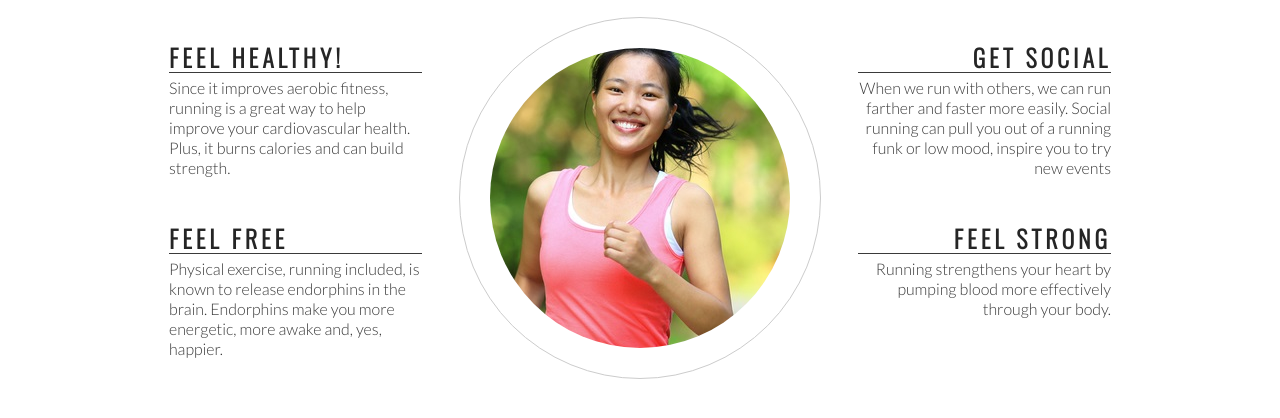
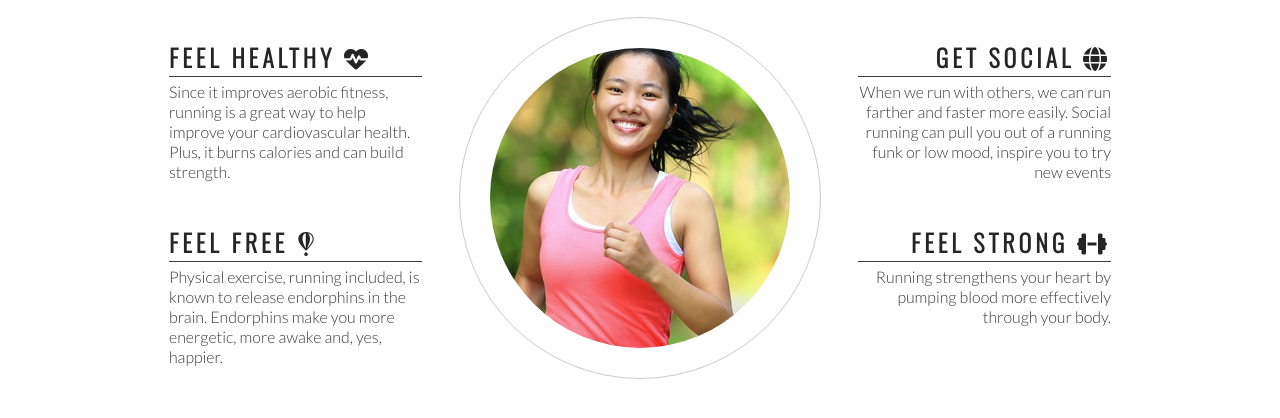
Before and after one commit to LadyNeowen/love-running, a plain HTML site: page index.html in a window 1280 px wide. Shown: the part 764-1182 px from the top of the page. Drawn offline with nearby package versions, Linux system fonts and the light colour scheme.

Commit message:
Add font awesome icons to club ethos section

```diff
--- a/index.html
+++ b/index.html
@@ -43,13 +43,13 @@
         <h2 id="welcome">Why love running with us</h2>
         <div id="left-about">
         <div class="left-about-heading">
-            <h2>Feel Healthy!</h2>
+            <h2>Feel Healthy <i class="fas fa-heartbeat"></i></h2>
             <hr>
             <p>Since it improves aerobic fitness, running is a great way to help improve your cardiovascular health. Plus, it burns calories and can build strength.
             </p>
             </div>
                 <div class="left-about-heading">
-                <h2>Feel Free</h2>
+                <h2>Feel Free <i class="fab fa-fly"></i></h2>
                 <hr>
                 <p>Physical exercise, running included, is known to release endorphins in the brain. Endorphins make you more energetic, more awake and, yes, happier.
                 </p>
@@ -58,12 +58,12 @@
     </div>
          <div id="right-about">
              <div class="right-about-heading">
-                 <h2>Get Social</h2>
+                 <h2>Get Social <i class="fas fa-globe"></i></h2>
                  <hr>
                  <p>When we run with others, we can run farther and faster more easily. Social running can pull you out of a running funk or low mood, inspire you to try new events</p>
              </div>
                 <div class="right-about-heading">
-                <h2>Feel Strong</h2>
+                <h2>Feel Strong <i class="fa-solid fa-dumbbell"></i></h2>
                 <hr>
                 <p>Running strengthens your heart by pumping blood more effectively through your body.</p>
             </div>
@@ -77,6 +77,7 @@
         </div>
     </section>
     <section>Running locations, distances and time</section>
+    <script src="https://kit.fontawesome.com/a53a552fa4.js" crossorigin="anonymous"></script>
 </body>
 <footer>
     social links here
```
